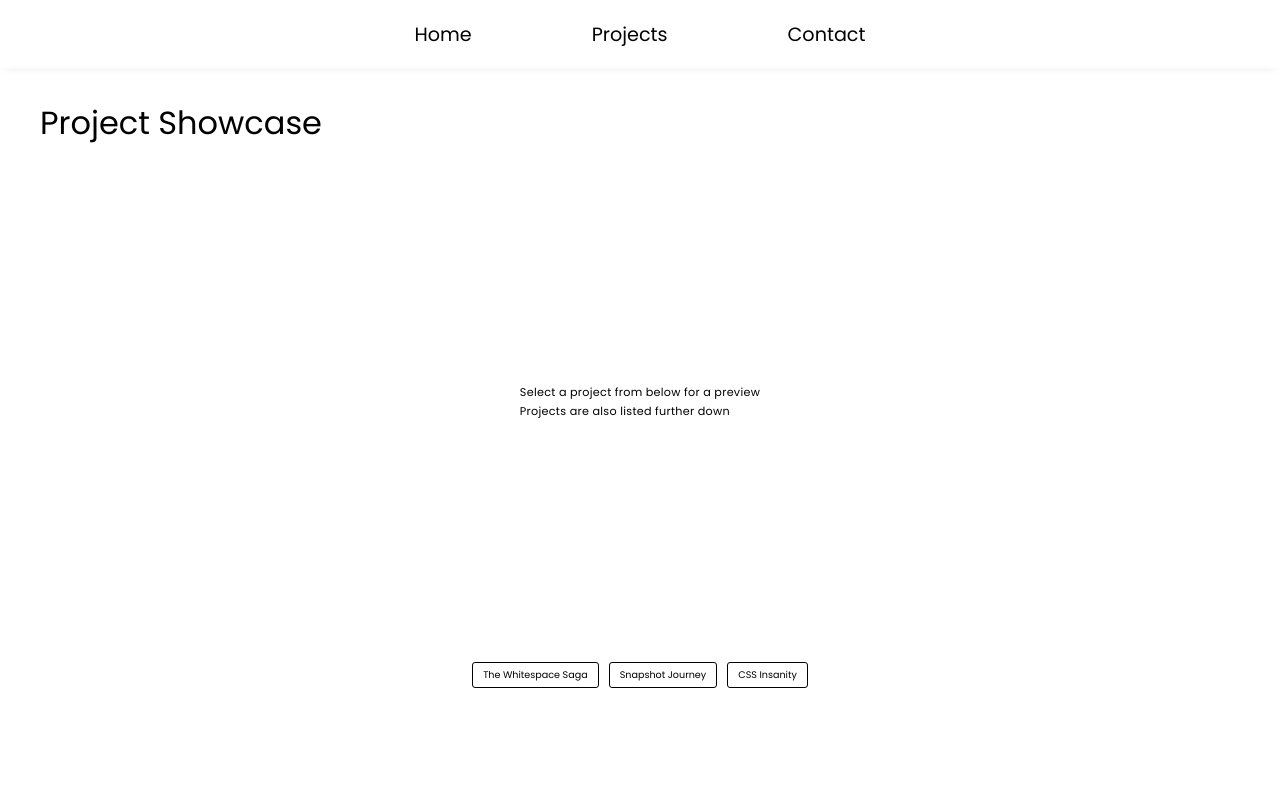
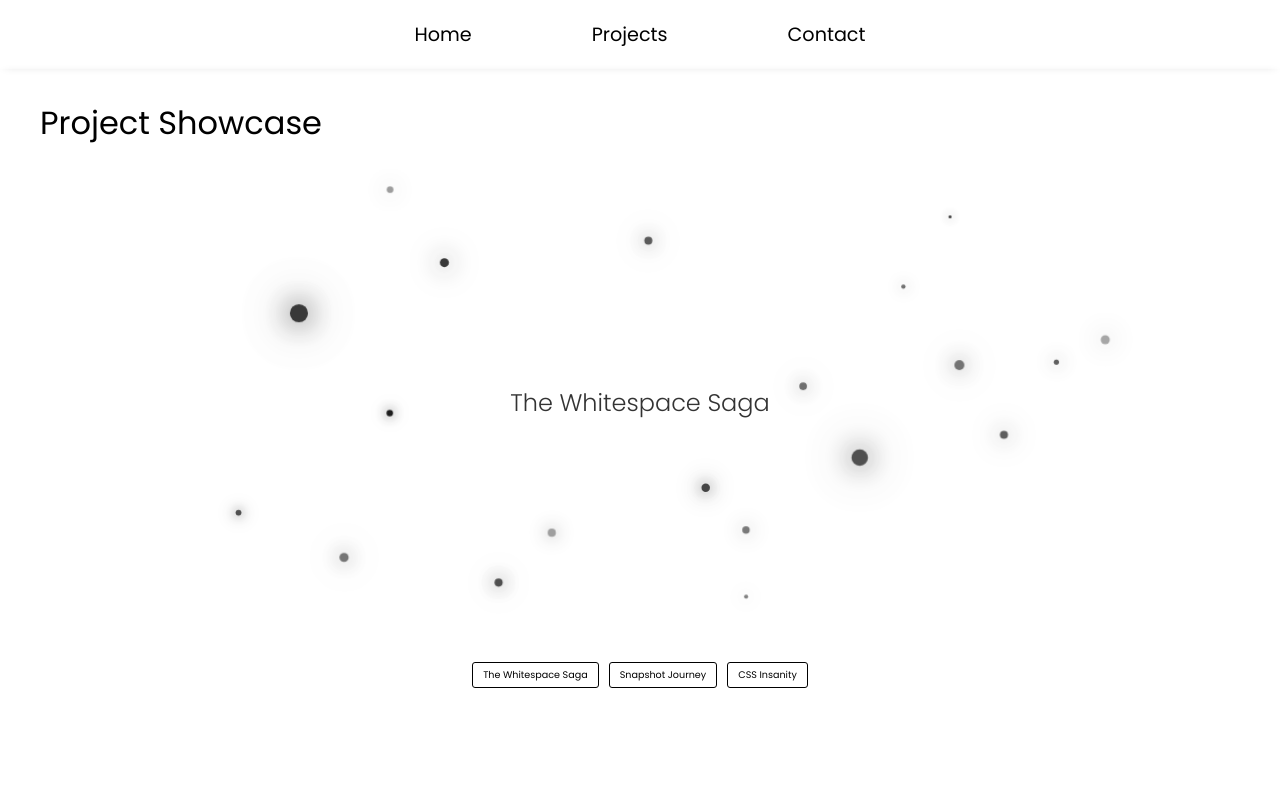
Before and after one commit to ellrub/dikult105-exam, a React (Vite) app: page / in a window 1280 px wide. Both pictures are taken after a click on the button "The Whitespace Saga". Shown: the top 800 px of the page. Built offline with nearby package versions, Linux system fonts and the light colour scheme.

Commit message:
Fix issues with projects review
Fix issue that prevents the carousel from switching between projects when clicking on the corresponding button

```diff
--- a/src/components/header/Header.jsx
+++ b/src/components/header/Header.jsx
@@ -2,39 +2,33 @@ import { useState } from 'react'
 import './header.css'
 import './floatingDots.css'
 
-const buttons = document.querySelectorAll('.header__project-nav button');
-const sections = {
-    0: document.querySelector('.header__section-home'),
-    1: document.querySelector('.header__project-whitespace'),
-    2: document.querySelector('.header__project-snapshot'),
-    3: document.querySelector('.header__project-insanity')
-}
+function Header() {
+    const [activeSelection, serActiveSelection] = useState(0);
 
-let currentSelection = 0;
+    const handleCarouselClick = (index) => {
+        serActiveSelection(index);
+    };
 
-buttons.forEach((button, index) => {
-    button.addEventListener('click', () => {
-        sections[currentSelection].style.display = 'none';
-        const targetIndex = index + 1;
-        sections[targetIndex].style.display = 'flex';
-        sections[targetIndex].style.animation = 'slideInFromRight 0.8s ease-out';
-
-        currentSelection = targetIndex;
-    });
-});
-
-function Header() {
+    const getStyle = (index) => {
+        if (activeSelection === index) {
+            return {
+                display: 'flex',
+                animation: 'slideInFromRight 0.8s ease-out'
+            };
+        }
+        return { display: 'none' };
+    };
 
   return (
     <>
         <header id="home">
             <h3>Project Showcase</h3>
             <div className="header__project-container">
-                <section className="header__section-home">
+                <section className="header__section-home" style={getStyle(0)}>
                     <p>Select a project from below for a preview</p>
                     <p>Projects are also listed further down</p>
                 </section>
-                <section className="header__project-whitespace">
+                <section className="header__project-whitespace" style={getStyle(1)}>
                     <p>The Whitespace Saga</p>
                     <div className="floating-dot"></div>
                     <div className="floating-dot"></div>
@@ -56,18 +50,18 @@ function Header() {
                     <div className="floating-dot"></div>
                 </section>
 
-                <section className="header__project-snapshot">
+                <section className="header__project-snapshot" style={getStyle(2)}>
                     <p>Snapshot Journey</p>
                 </section>
 
-                <section className="header__project-insanity">
+                <section className="header__project-insanity" style={getStyle(3)}>
                     <p>CSS Insanity</p>
                 </section>
             </div>
             <section className="header__project-nav">
-                <button>The Whitespace Saga</button>
-                <button>Snapshot Journey</button>
-                <button>CSS Insanity</button>
+                <button onClick={() => handleCarouselClick(1)}>The Whitespace Saga</button>
+                <button onClick={() => handleCarouselClick(2)}>Snapshot Journey</button>
+                <button onClick={() => handleCarouselClick(3)}>CSS Insanity</button>
             </section>
         </header>
     </>
```
